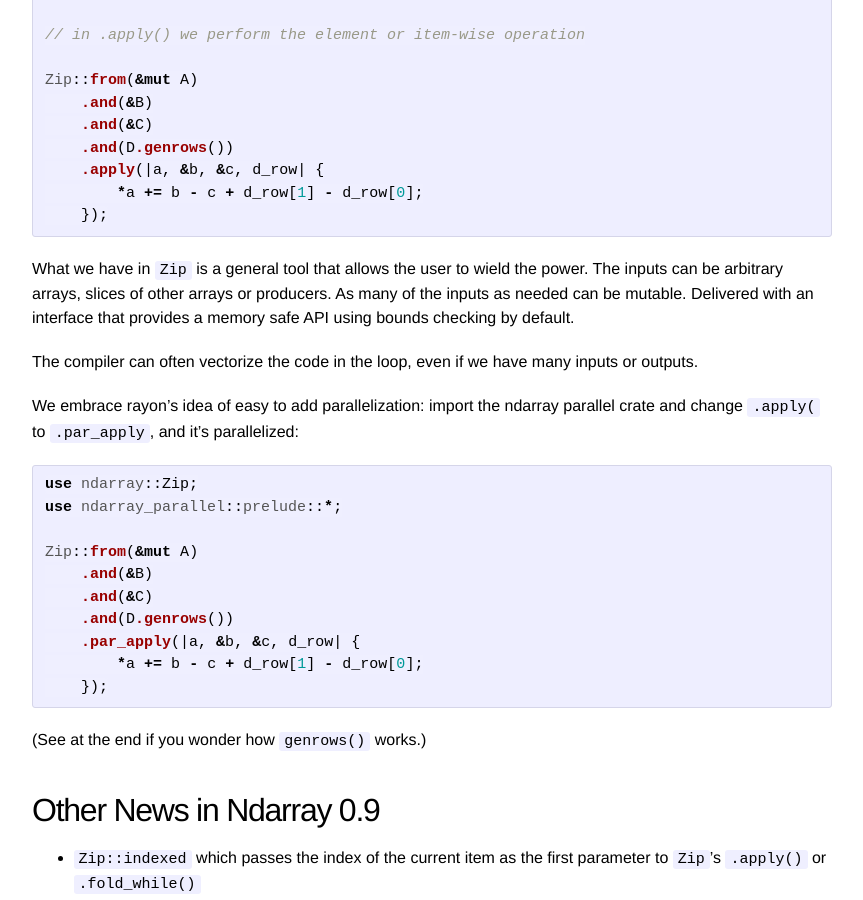
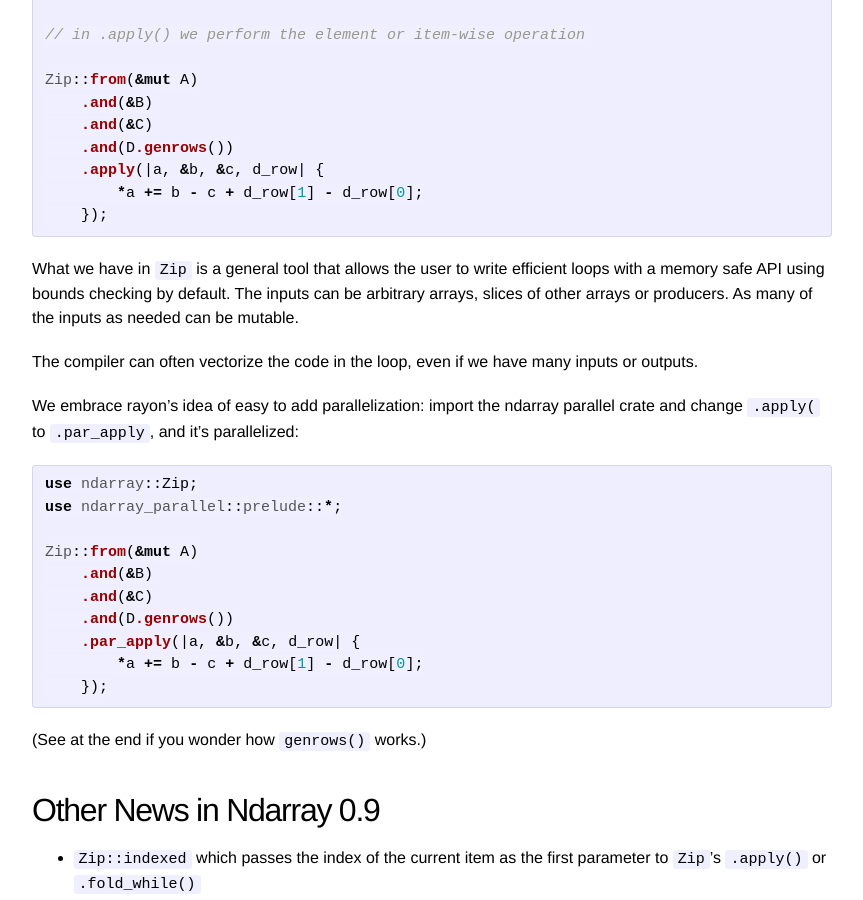
Before and after one commit to bluss/bluss.github.io, a Jekyll site: the page built from _posts/2017-04-09-ndarray-0.9.markdown, in a window 1280 px wide and 900 px high, scrolled down 1323 px. Shown: the whole window, without its empty margins (208-1071 px from the left). Built offline with Jekyll 4.4.1, drawn with Linux system fonts in a browser that asks for light colours.

Commit message:
More edits

```diff
--- a/_posts/2017-04-09-ndarray-0.9.markdown
+++ b/_posts/2017-04-09-ndarray-0.9.markdown
@@ -81,10 +81,10 @@ Zip::from(&mut A)
     });
 {% endhighlight %}
 
-What we have in `Zip` is a general tool that allows the user to wield the
-power. The inputs can be arbitrary arrays, slices of other arrays or producers.
-As many of the inputs as needed can be mutable. Delivered with an interface
-that provides a memory safe API using bounds checking by default.
+What we have in `Zip` is a general tool that allows the user to write efficient
+loops with a memory safe API using bounds checking by default.  The inputs can
+be arbitrary arrays, slices of other arrays or producers.  As many of the
+inputs as needed can be mutable.
 
 The compiler can often vectorize the code in the loop, even if we have many
 inputs or outputs.
```
